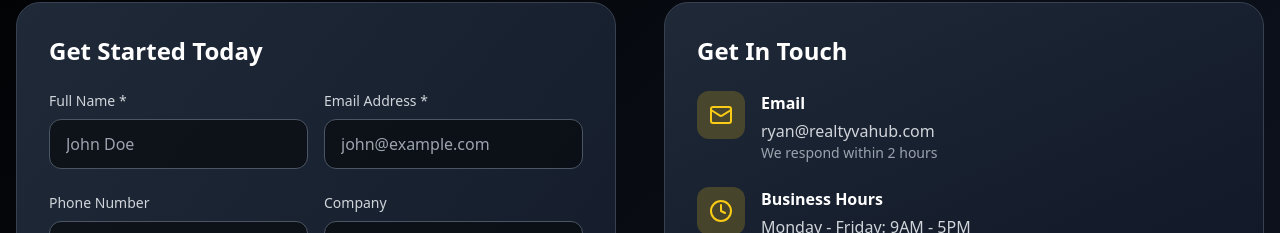
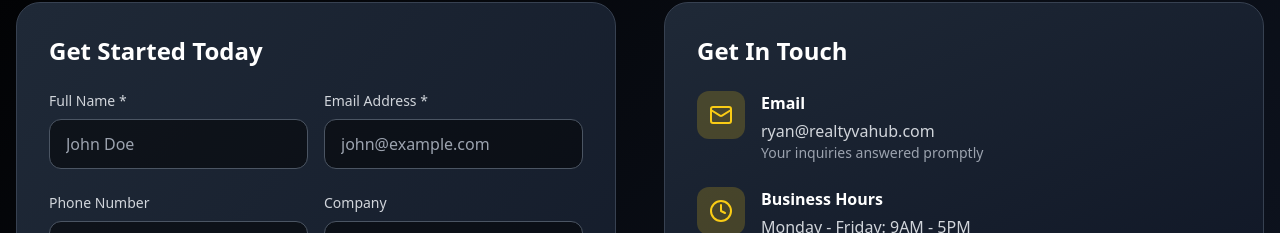
Before and after one commit to Deadlykuya/realty-va-hub, a React (Vite) app: page / in a window 1280 px wide. Shown: the part 9501-9734 px from the top of the page. Built offline with nearby package versions, Linux system fonts and the light colour scheme.

Commit message:
Update email response time message

```diff
--- a/src/components/Contact.tsx
+++ b/src/components/Contact.tsx
@@ -196,7 +196,7 @@ export const Contact = () => {
                   <div>
                     <h4 className="text-white font-semibold mb-1">Email</h4>
                     <p className="text-gray-300">ryan@realtyvahub.com</p>
-                    <p className="text-gray-400 text-sm">We respond within 2 hours</p>
+                    <p className="text-gray-400 text-sm">Your inquiries answered promptly</p>
                   </div>
                 </div>
 
```
